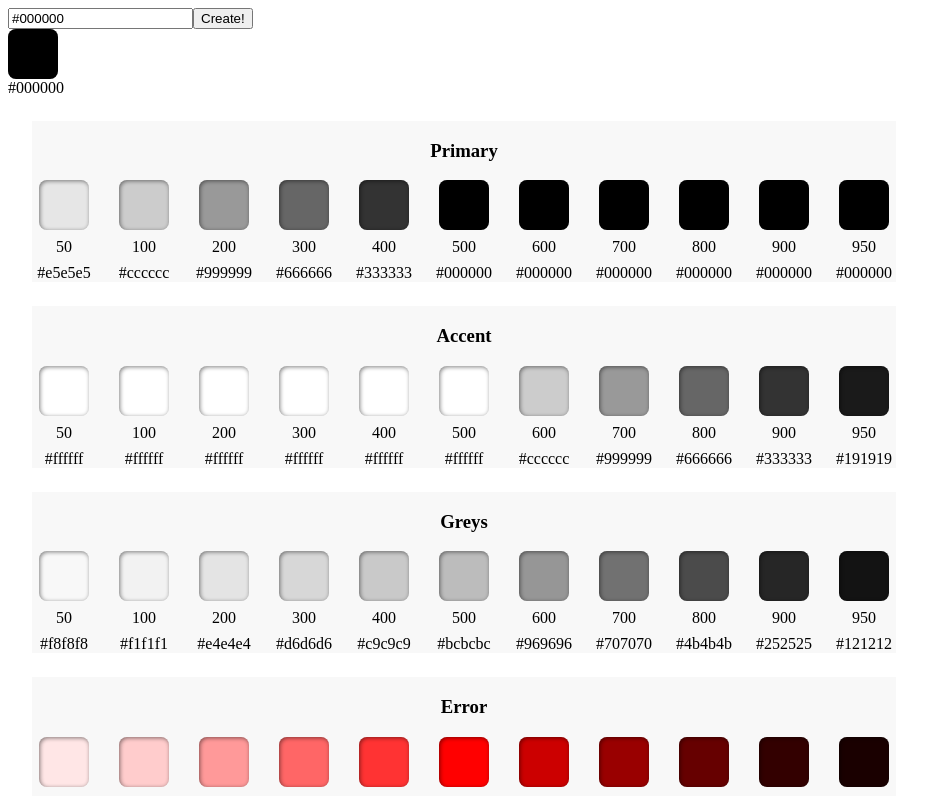
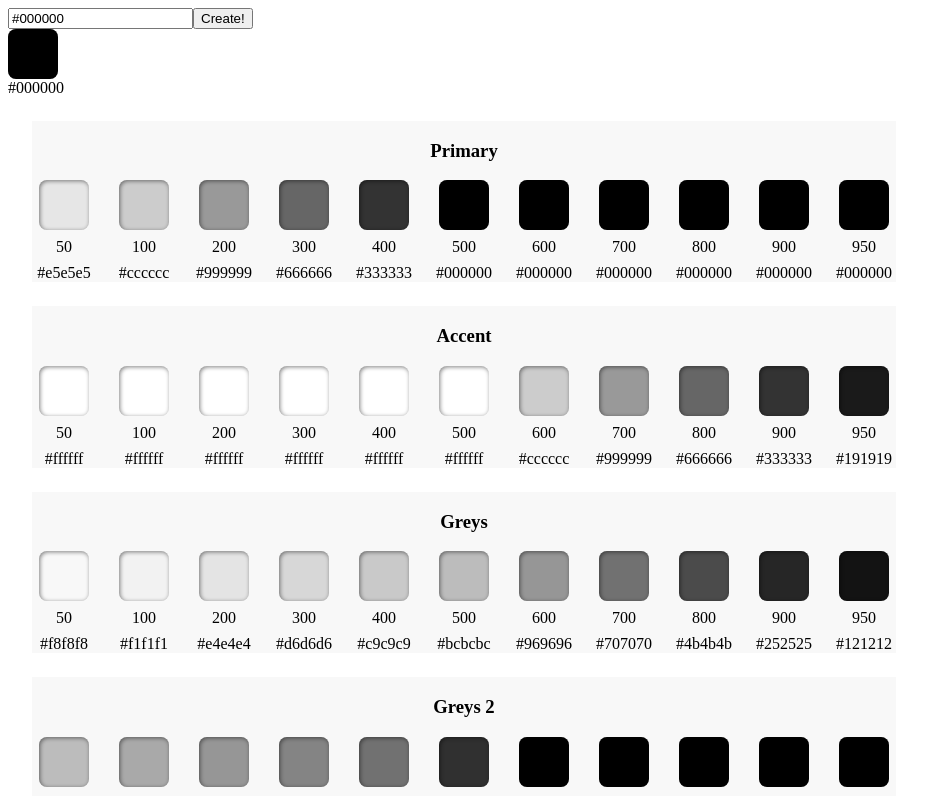
Before and after one commit to thomaspaysac/palettes, a React (Vite) app: page / in a window 1280 px wide. Shown: the top 796 px of the page, without its empty margins (0-947 px from the left). Built offline with nearby package versions, Linux system fonts and the light colour scheme.

Commit message:
Add base color to greys

```diff
--- /dev/null
+++ b/src/components/GreyPalette.jsx
@@ -0,0 +1,28 @@
+import { useState, useEffect } from "react"
+import { ColorBoxMix } from "./ColorBoxMix"
+
+export const GreyPalette = ({name, base, size}) => {
+  const [update, setUpdate] = useState();
+  useEffect(() => {
+    setUpdate(update+1);
+  }, [])
+
+  return (
+    <div className="palette">
+      <h3>{name}</h3>
+      <div className="row">
+        <ColorBoxMix color={'#bcbcbc'} percent={'100'} shade={base} desc={'50'} />
+        <ColorBoxMix color={'#bcbcbc'} percent={'90'} shade={base} desc={'100'} />
+        <ColorBoxMix color={'#bcbcbc'} percent={'80'} shade={base} desc={'200'} />
+        <ColorBoxMix color={'#bcbcbc'} percent={'70'} shade={base} desc={'300'} />
+        <ColorBoxMix color={'#bcbcbc'} percent={'60'} shade={base} desc={'400'} />
+        <ColorBoxMix color={'#777777'} percent={'40'} shade={base} desc={'500'} />
+        <ColorBoxMix color={'#000000'} percent={'30'} shade={base} desc={'600'} />
+        <ColorBoxMix color={'#000000'} percent={'50'} shade={base} desc={'700'} />
+        <ColorBoxMix color={'#000000'} percent={'70'} shade={base} desc={'800'} />
+        <ColorBoxMix color={'#000000'} percent={'80'} shade={base} desc={'900'} />
+        <ColorBoxMix color={'#000000'} percent={'90'} shade={base} desc={'950'} />
+      </div>
+    </div>
+  )
+}
--- a/src/pages/ColorSelector.jsx
+++ b/src/pages/ColorSelector.jsx
@@ -6,6 +6,7 @@ import { Palette } from "../components/Palette";
 import { PrimaryColors } from "../components/PrimaryColors";
 import { AccentColors } from "../components/AccentColors";
 import { PaletteMix } from "../components/PaletteMix";
+import { GreyPalette } from "../components/GreyPalette";
 
 export const ColorSelector = () => {
   const [baseColor, setBaseColor] = useState('#000000');
@@ -37,6 +38,7 @@ export const ColorSelector = () => {
       <PaletteMix name={'Primary'} base={baseColor} />
       <PaletteMix name={'Accent'} base={complimentaryColor} />
       <PaletteMix name={'Greys'} base={'#bcbcbc'} />
+      <GreyPalette name={'Greys 2'} base={baseColor} />
       <PaletteMix name={'Error'} base={'#ff0000'} />
     </div>
   )
```
